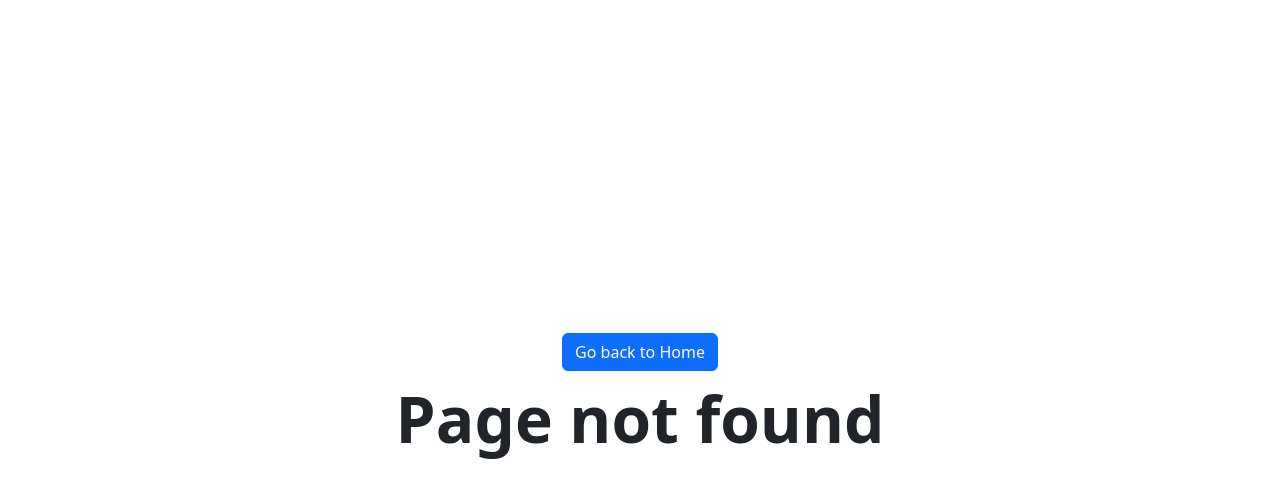
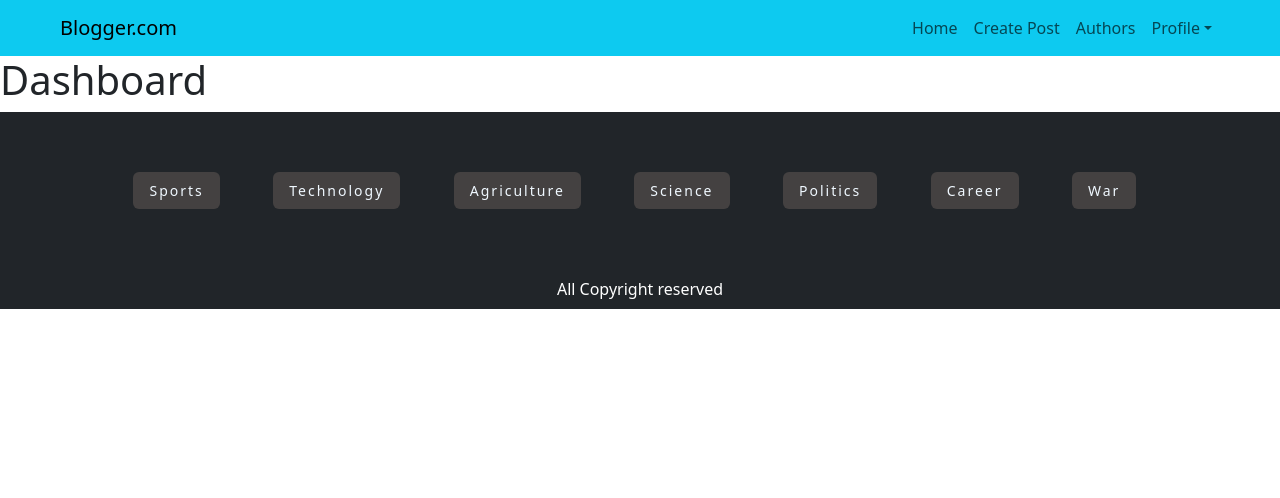
Before and after one commit to callmeVineeth/Blogger.com, a React (Create React App) app: page /dashboard in a window 1280 px wide. Before the commit this address had no page. Shown: the top 498 px of the page. Built offline with nearby package versions, Linux system fonts and the light colour scheme.

Commit message:
dashboard functionality updated

```diff
--- a/src/Components/Data.js
+++ b/src/Components/Data.js
@@ -1,6 +1,10 @@
-const DummyData=()=>{
+import avathar1 from '../Images/st1.jpg'
+import avathar2 from '../Images/st2.jpg'
+import avathar3 from '../Images/st3.jpg'
 
-    [
+function DummyData(){
+
+   return [
         {
             id: 1,
             name: 'John Doe',
--- a/src/Pages/Dashboard.jsx
+++ b/src/Pages/Dashboard.jsx
@@ -1,11 +1,29 @@
-import React from 'react'
+import React, { useState } from 'react';
+import DummyData from '../Components/Data';
 
 function Dashboard() {
+  // Make sure DummyData is an array before passing to useState
+  const initialUserData = Array.isArray(DummyData) ? DummyData : [];
+
+  const [userData, setUserData] = useState(initialUserData);
+
   return (
-    <div>
-      Dashboards
+    <div className=' h-50 w-75'>
+      <h1>Dashboard</h1>
+      {userData.map((user, id) => (
+        <div className='bg-info' key={id}>
+          <div xs={3}>
+            <img src={user.image} alt={`Avatar of ${user.name}`} />
+          </div>
+          <div xs={9}>
+            <h2>{user.name}</h2>
+            <p>Posts: {user.posts}</p>
+            <p>Joined: {user.Joined}</p>
+          </div>
+        </div>
+      ))}
     </div>
-  )
+  );
 }
 
-export default Dashboard
+export default Dashboard;
--- a/src/Pages/UserProfile.jsx
+++ b/src/Pages/UserProfile.jsx
@@ -9,7 +9,7 @@ function UserProfile() {
     <section className=' bg-light p-4 d-flex flex-column justify-content-center  align-items-center'>
 
       <div className=' m-5 w-50 d-flex flex-column align-items-center'>
-        <Link className=' bg-white p-2  rounded-3'>My posts</Link>
+        <Link to='/dashboard'> <button className=' bg-white p-2  rounded-3' to>My posts </button> </Link>
        <div className=' position-relative d-flex align-items-center justify-content-center  shadow-sm'
         style={{ width:'118px', height:'118px', borderRadius:'360px', backgroundColor:'white'}}>
         <img src={profilePic} className='' style={{ width:'100px', height:'100px', borderRadius:'360px'}} />
--- a/src/index.js
+++ b/src/index.js
@@ -31,7 +31,7 @@ const router = createBrowserRouter([
       { path: "register", element: <Register /> },
       { path: "/login", element: <Login/> },
       { path: "profile/:id", element: <UserProfile /> },
-      { path: "profile/:id/dashboard", element: <Dashboard/> },
+      { path: "dashboard", element: <Dashboard/> },
       { path: "authors", element: <Authors /> },
       { path: "create", element: <CreatePosts /> },
       { path: "posts/categories/:category", element: <CategoryPosts/> },
```
